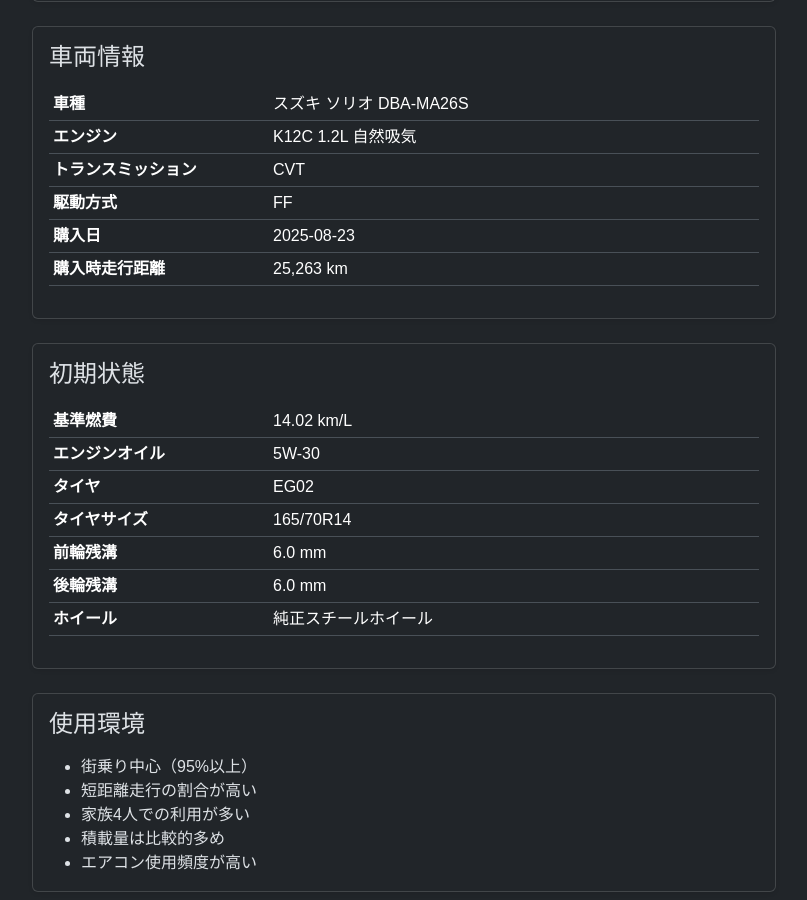
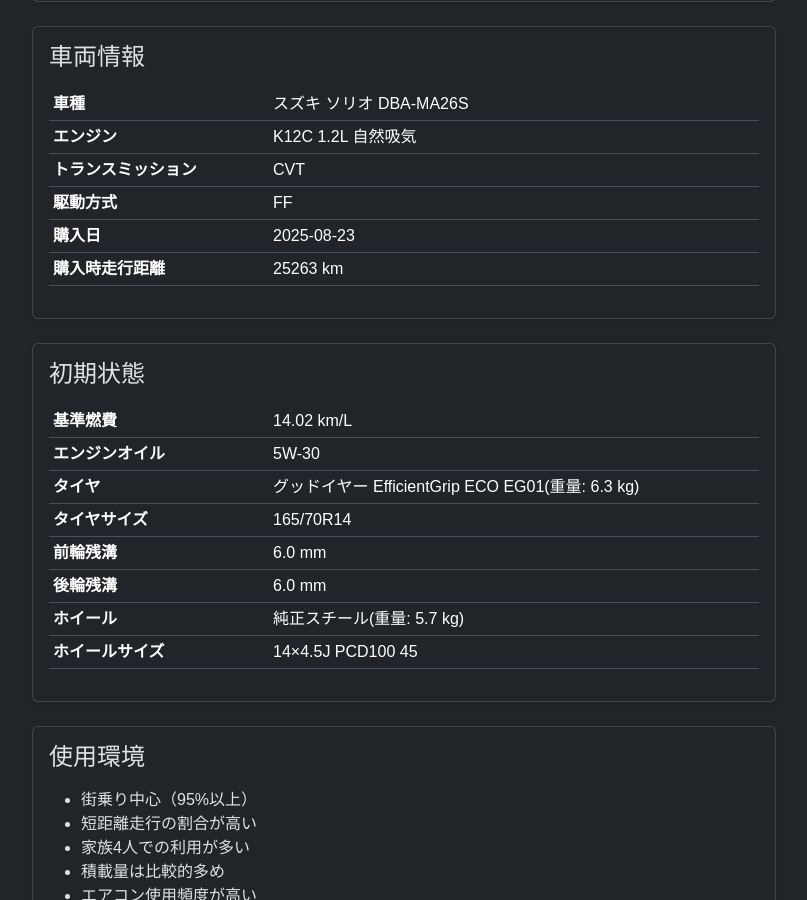
Before and after one commit to funyapar-org/fuel-lab, a Jekyll site: the page built from _solio/baseline.md, in a window 1280 px wide and 900 px high, scrolled down 246 px. Shown: the whole window, without its empty margins (50-857 px from the left). Built offline with Jekyll 4.4.1, drawn with Linux system fonts in a browser that asks for light colours.

Commit message:
fix baseline

```diff
--- a/_data/wheels.yml
+++ b/_data/wheels.yml
@@ -7,7 +7,7 @@
 oem_steel:
   company: スズキ
   model: 純正スチール
-  weight_each: 7.0
+  weight_each: 5.7
   size: 14×4.5J PCD100 45
 
 valette_ankray:
--- a/_solio/baseline.md
+++ b/_solio/baseline.md
@@ -14,6 +14,10 @@
 date: 2025-09-06T09:00:00+09:00
 
 ---
+
+{% assign initial_state = site.data.solio_meta.initial_state %}
+{% assign tire_data = site.data.tires[initial_state.tire] %}
+{% assign wheel_data = site.data.wheels[initial_state.wheel] %}
 
 <div class="col-lg-8">
 
@@ -50,32 +54,32 @@
 
           <tr>
             <th style="width: 220px;">車種</th>
-            <td>スズキ ソリオ DBA-MA26S</td>
+            <td>スズキ ソリオ {{ site.data.solio_meta.model }}</td>
           </tr>
 
           <tr>
             <th>エンジン</th>
-            <td>K12C 1.2L 自然吸気</td>
+            <td>{{ site.data.solio_meta.engine.name }} 1.2L 自然吸気</td>
           </tr>
 
           <tr>
             <th>トランスミッション</th>
-            <td>CVT</td>
+            <td>{{ site.data.solio_meta.engine.transmission }}</td>
           </tr>
 
           <tr>
             <th>駆動方式</th>
-            <td>FF</td>
+            <td>{{ site.data.solio_meta.engine.drive }}</td>
           </tr>
 
           <tr>
             <th>購入日</th>
-            <td>2025-08-23</td>
+            <td>{{ site.data.solio_meta.purchase.date }}</td>
           </tr>
 
           <tr>
             <th>購入時走行距離</th>
-            <td>25,263 km</td>
+            <td>{{ site.data.solio_meta.purchase.odometer }} km</td>
           </tr>
 
         </tbody>
@@ -100,37 +104,42 @@
 
           <tr>
             <th style="width: 220px;">基準燃費</th>
-            <td>14.02 km/L</td>
+            <td>{{ initial_state.fuel_economy_km_l }} km/L</td>
           </tr>
 
           <tr>
             <th>エンジンオイル</th>
-            <td>5W-30</td>
+            <td>{{ initial_state.oil_viscosity }}</td>
           </tr>
 
           <tr>
             <th>タイヤ</th>
-            <td>EG02</td>
+            <td>{{ tire_data.company }} {{ tire_data.model }}(重量: {{ tire_data.weight_each }} kg)</td>
           </tr>
 
           <tr>
             <th>タイヤサイズ</th>
-            <td>165/70R14</td>
+            <td>{{ tire_data.size }}</td>
           </tr>
 
           <tr>
             <th>前輪残溝</th>
-            <td>6.0 mm</td>
+            <td>{{ initial_state.tread_depth_mm_f }} mm</td>
           </tr>
 
           <tr>
             <th>後輪残溝</th>
-            <td>6.0 mm</td>
+            <td>{{ initial_state.tread_depth_mm_r }} mm</td>
           </tr>
 
           <tr>
             <th>ホイール</th>
-            <td>純正スチールホイール</td>
+            <td>{{ wheel_data.compony }} {{ wheel_data.model }}(重量: {{ wheel_data.weight_each }} kg)</td>
+          </tr>
+
+          <tr>
+            <th>ホイールサイズ</th>
+            <td>{{ wheel_data.size }}</td>
           </tr>
 
         </tbody>
@@ -222,7 +231,7 @@
             </div>
 
             <div class="display-6">
-              14.02
+              {{ initial_state.fuel_economy_km_l }}
             </div>
 
             <div>
@@ -242,7 +251,7 @@
             </div>
 
             <div class="display-6">
-              16.0
+              {{ site.data.solio_meta.targets.fuel_economy_km_l }}
             </div>
 
             <div>
```
